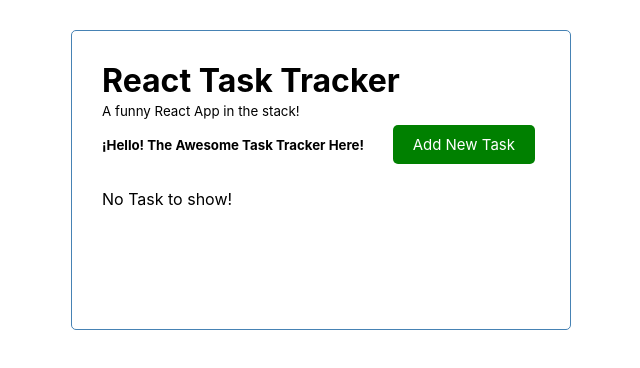
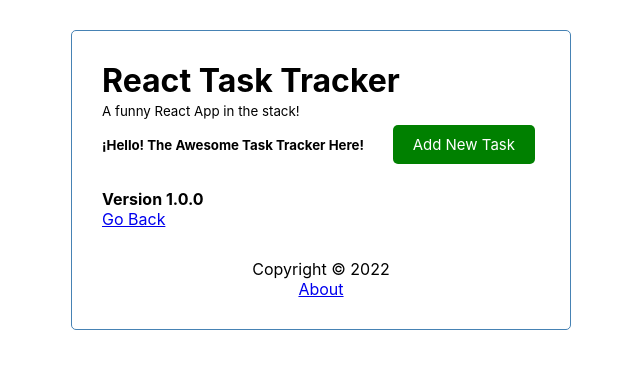
Before and after one commit to andrescanm/react-task-tracker, a React (Create React App) app: page /about in a window 1280 px wide. Shown: the top 368 px of the page, without its empty margins (319-959 px from the left). Built offline with nearby package versions, Linux system fonts and the light colour scheme; no server answers.

Commit message:
Router - Footer and About Component.

```diff
--- a/package.json
+++ b/package.json
@@ -9,6 +9,7 @@
     "react": "^17.0.2",
     "react-dom": "^17.0.2",
     "react-icons": "^4.3.1",
+    "react-router-dom": "^5.2.0",
     "react-scripts": "5.0.0",
     "web-vitals": "^2.1.4"
   },
--- a/src/App.js
+++ b/src/App.js
@@ -1,7 +1,10 @@
 import { useState, useEffect } from "react";
+import { BrowserRouter as Router, Route } from "react-router-dom";
+import Header from "./components/header";
+import About from "./components/about";
+import Tasks from "./components/tasks";
 import AddTask from "./components/addtask";
-import Header from "./components/header";
-import Tasks from "./components/tasks";
+import Footer from "./components/footer";
 
 function App() {
   const appName = `Task Tracker`;
@@ -70,15 +73,24 @@
   }
 
   return (
+    <Router>
       <div className="container">
         <h1>React {appName}</h1>
         <small> {appDescription} </small>
         <Header onAdd={() => { setShowAddTask(!showAddTask) }} showAdd={showAddTask} />
+        <Route path="/" exact render={(props) => (
+          <>
             {showAddTask && <AddTask onAdd={addTask} />}
             {tasks.length > 0
               ? <Tasks tasks={tasks} onDelete={deleteTask} onToggle={toggleReminder} />
               : 'No Task to show!'}
+          </>
+        )}>
+        </Route>
+        <Route path="/about" component={About}></Route>
+        <Footer />
       </div>
+    </Router>
   );
 }
 
--- /dev/null
+++ b/src/components/about.js
@@ -0,0 +1,12 @@
+import { Link } from "react-router-dom"
+
+const About = () => {
+  return (
+    <div>
+        <h4>Version 1.0.0</h4>
+        <Link to="/">Go Back</Link>
+    </div>
+  )
+}
+
+export default About
--- /dev/null
+++ b/src/components/footer.js
@@ -0,0 +1,13 @@
+import { Link } from "react-router-dom"
+
+const Footer = () => {
+    const year = new Date().getFullYear();
+    return (
+        <footer>
+            <p>Copyright &copy; {year}</p>
+            <Link to="/about">About</Link>
+        </footer>
+    )
+}
+
+export default Footer
```
Also changed, not shown: 1 other file (tests, documents, lock files or other folders). Lines whose indentation alone changed are shown as unchanged.
